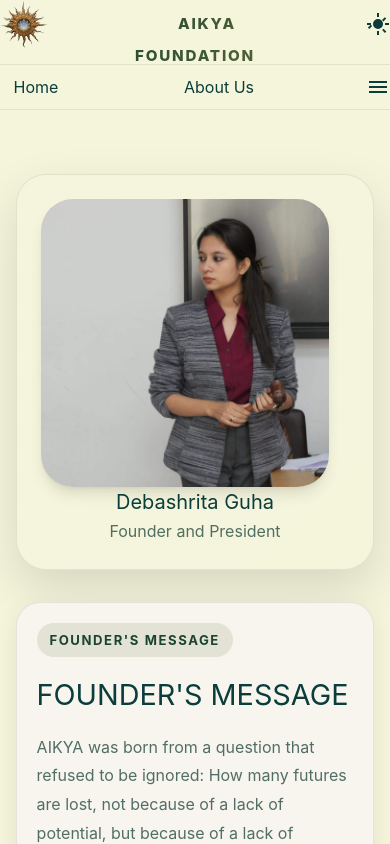
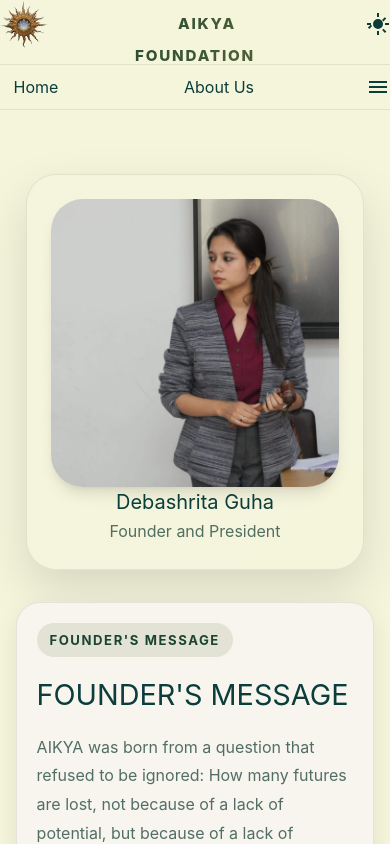
Before and after one commit to AIKYAFOUNDATION/CODE_AIKYA_FOUNDATION, a Next.js app in the folder aikya-website/: page /founder in a window 390 px wide. Shown: the top 844 px of the page. Built offline with nearby package versions, Linux system fonts and the light colour scheme.

Commit message:
Wrap founder image card in centering container
- Added founder-section-wrapper div to wrap the hero-card
- The wrapper applies flexbox centering to horizontally center the image card
- Works on both desktop and mobile screens
- No changes to homepage preview

```diff
--- a/aikya-website/components/sections/FounderSection.tsx
+++ b/aikya-website/components/sections/FounderSection.tsx
@@ -4,6 +4,7 @@
   return (
     <section className="section-padding">
       <div className="container-custom grid gap-8 lg:grid-cols-[0.4fr_0.6fr]">
+        <div className="founder-section-wrapper">
           <div className="hero-card text-center">
             <img
               src="/images/founder/IMGDG.jpeg"
@@ -12,6 +13,7 @@
             />
             <h3 className="mt-6">Debashrita Guha</h3>
             <p className="mt-2 text-[var(--muted)]">Founder and President</p>
+          </div>
         </div>
         <div className="surface-card">
           <div className="pill">Founder's message</div>
```
Lines whose indentation alone changed are shown as unchanged.
